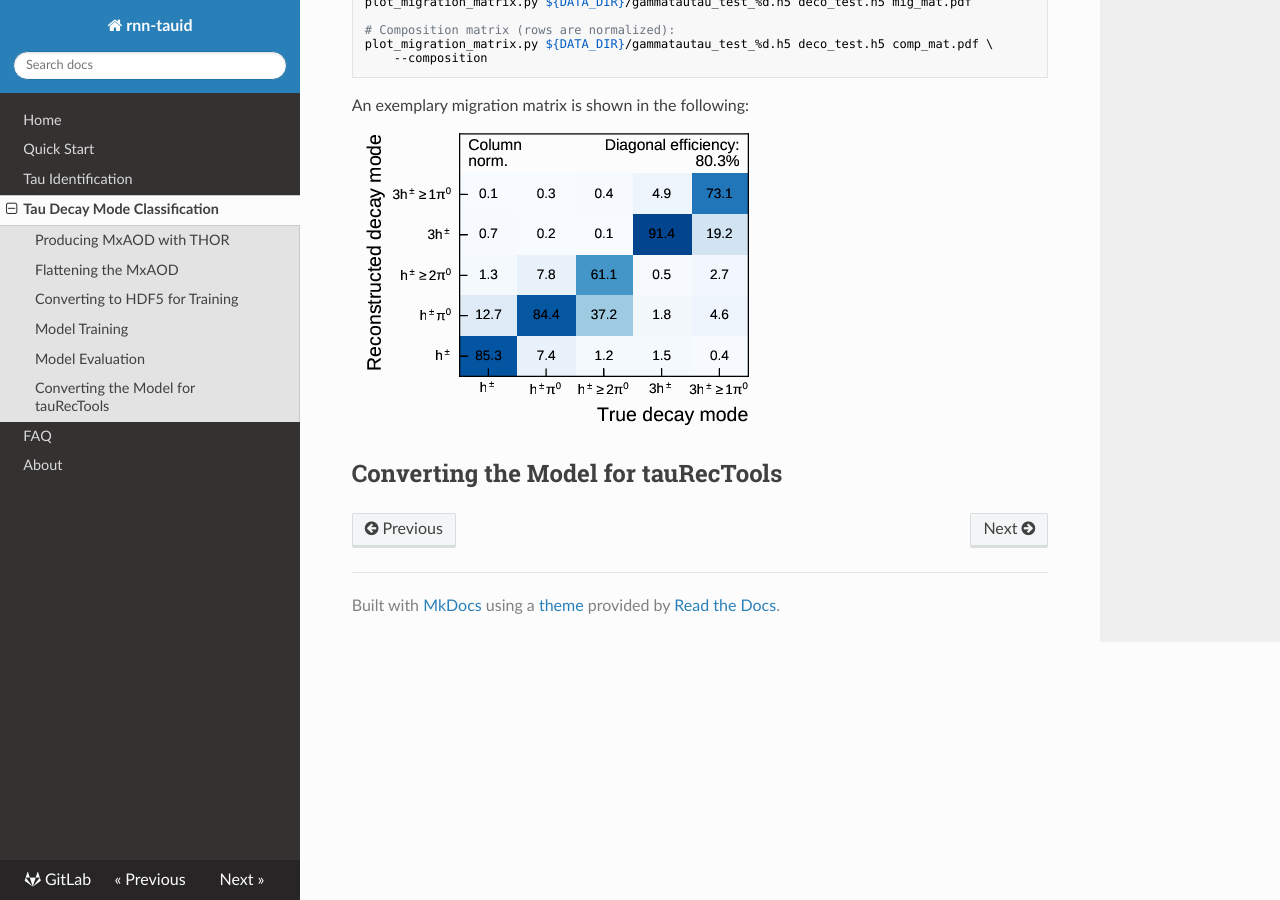
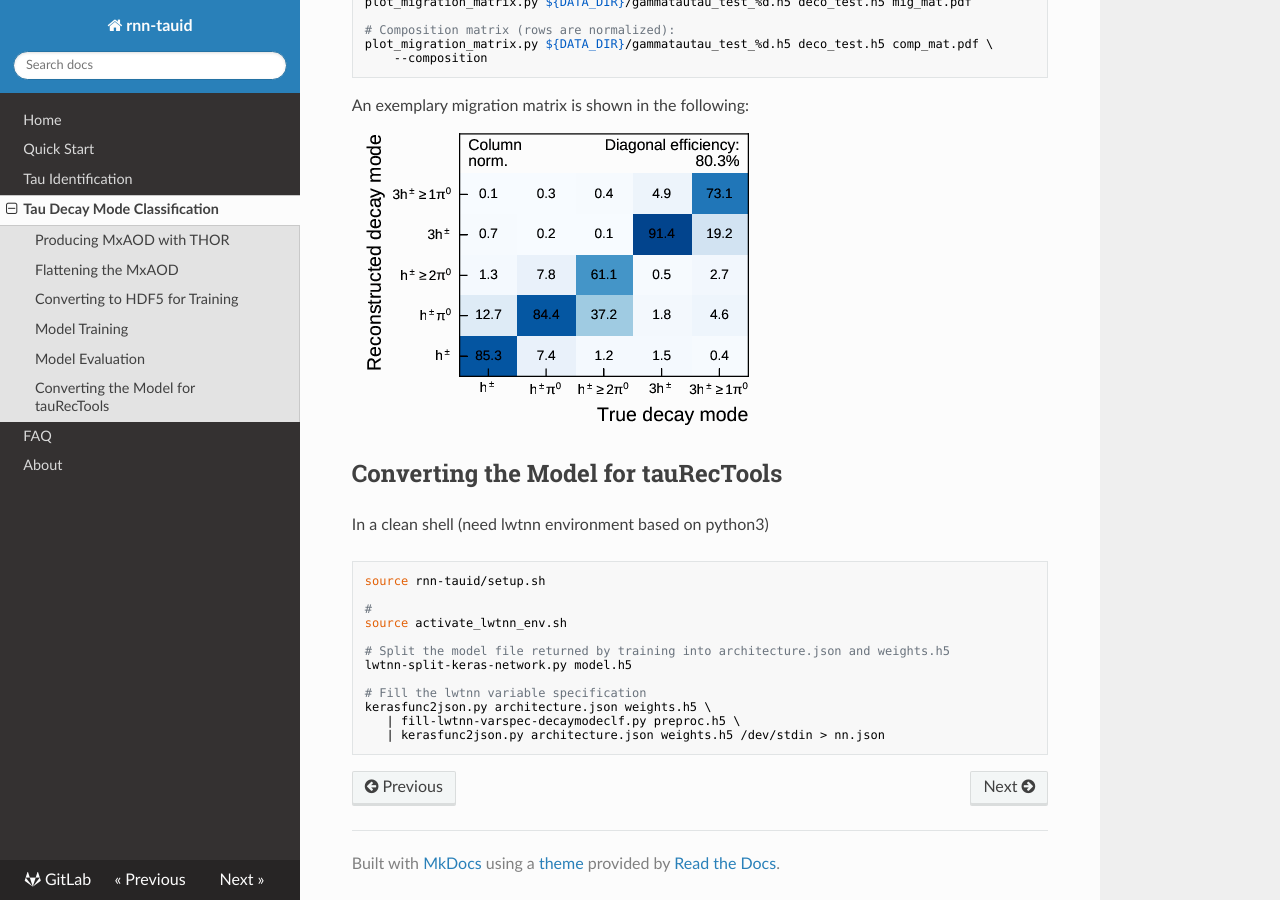
Before and after one commit to chrisdeutsch/rnn-tauid, an MkDocs documentation site: the page built from docs/decaymode-workflow.md, in a window 1280 px wide and 900 px high, scrolled down 2279 px. Built offline with MkDocs 1.6.1, drawn with Linux system fonts in a browser that asks for light colours; nearby versions of some CDN libraries; old or Windows-style settings are respelled for this version of MkDocs.

Commit message:
Convert for lwtnn

````diff
--- a/docs/decaymode-workflow.md
+++ b/docs/decaymode-workflow.md
@@ -131,3 +131,20 @@ An exemplary migration matrix is shown in the following:
 ![Migration Matrix](img/migration_matrix_workflow.png)
 
 ## Converting the Model for tauRecTools
+
+In a clean shell (need lwtnn environment based on python3)
+
+```bash
+source rnn-tauid/setup.sh
+
+#
+source activate_lwtnn_env.sh
+
+# Split the model file returned by training into architecture.json and weights.h5
+lwtnn-split-keras-network.py model.h5
+
+# Fill the lwtnn variable specification
+kerasfunc2json.py architecture.json weights.h5 \
+   | fill-lwtnn-varspec-decaymodeclf.py preproc.h5 \
+   | kerasfunc2json.py architecture.json weights.h5 /dev/stdin > nn.json
+```
````
